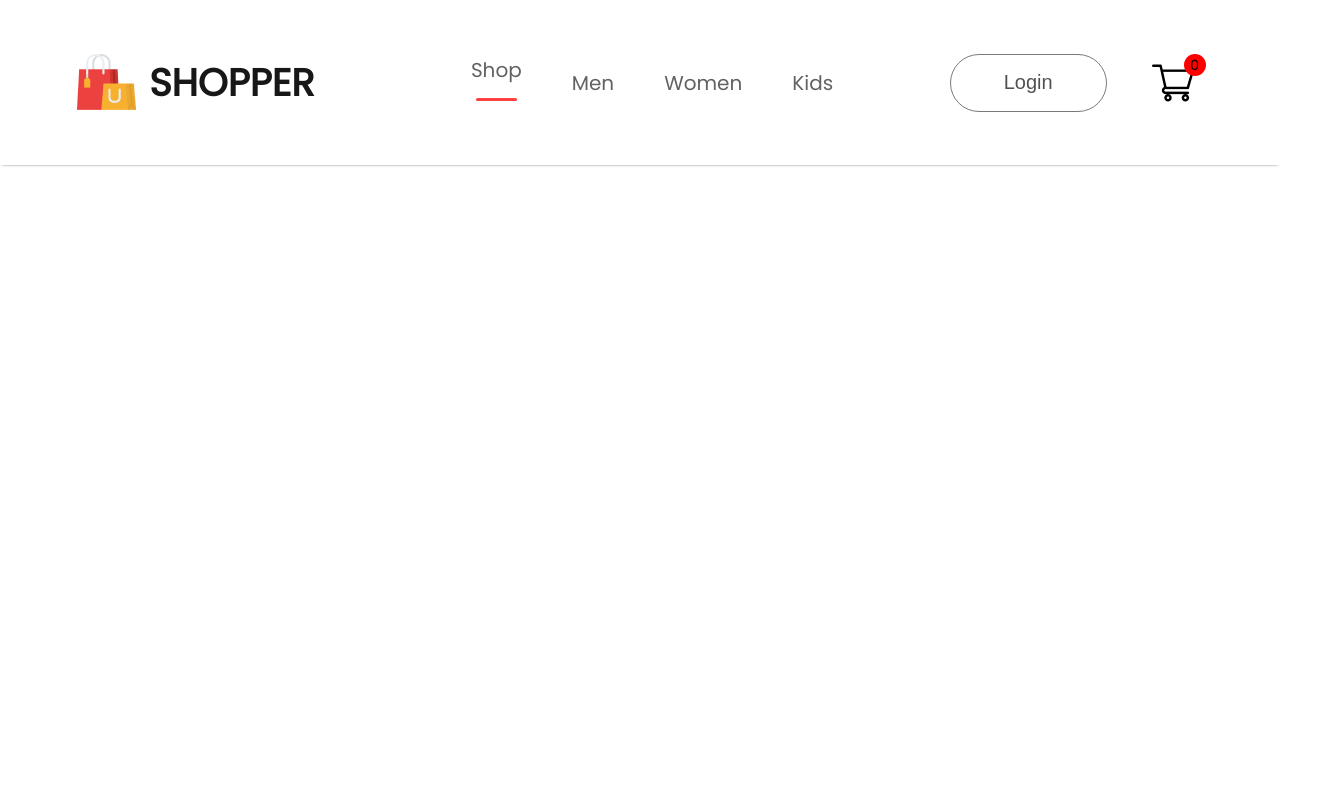
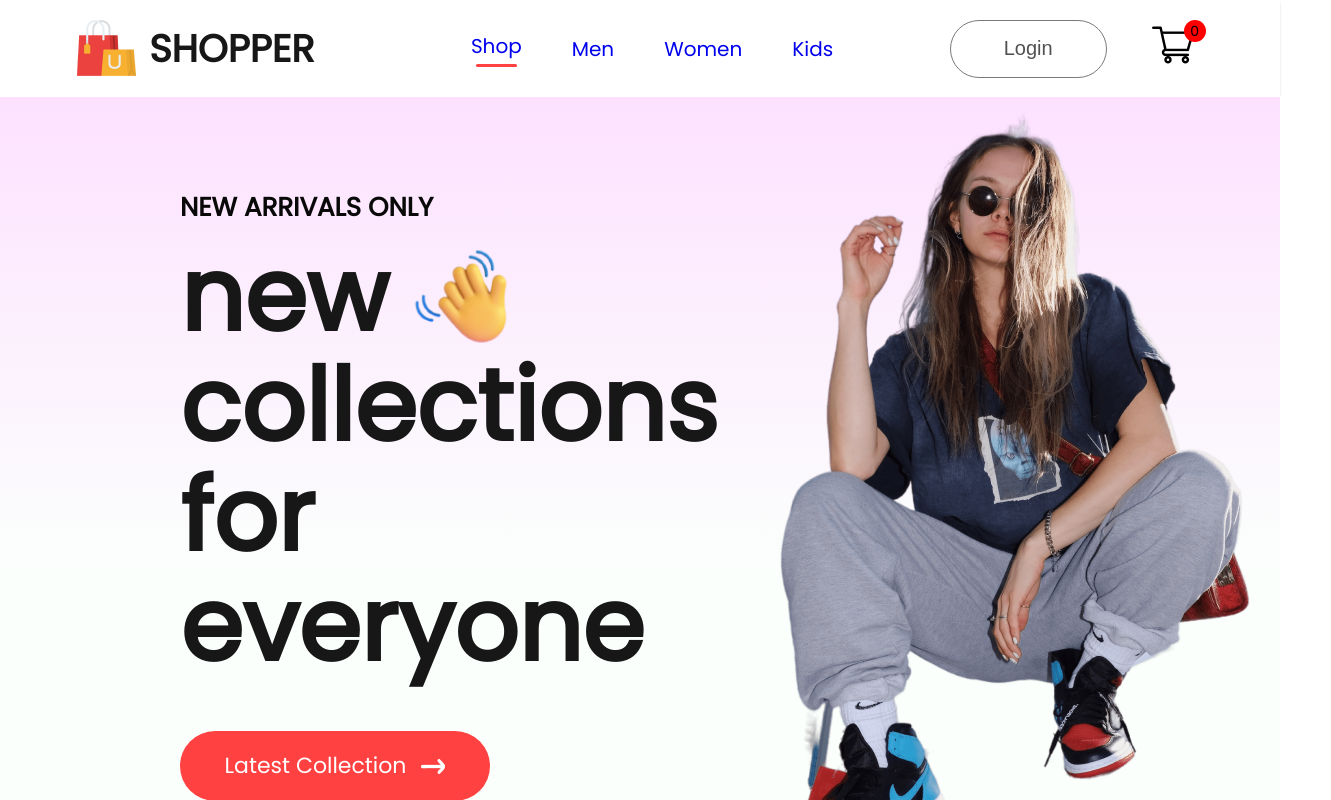
Before and after one commit to Rajul-29/E-Commerce, a React (Create React App) app in the folder frontend/: page / in a window 1280 px wide. Shown: the top 800 px of the page, 1331 px wide, since content can reach past the window. Built offline with nearby package versions, Linux system fonts and the light colour scheme.

Commit message:
Added routes and created components

```diff
--- a/frontend/src/App.js
+++ b/frontend/src/App.js
@@ -1,10 +1,30 @@
 import './App.css';
 import Navbar from './Components/Navbar/Navbar';
-
+import { BrowserRouter, Routes, Route } from 'react-router-dom';
+import Shop from "./Pages/Shop";
+import Cart from "./Pages/Cart";
+import Product from "./Pages/Product";
+import ShopCategory from "./Pages/ShopCategory";
+import LoginSignup from "./Pages/LoginSignup";
 function App() {
   return (
     <div>
+      <BrowserRouter>
       <Navbar/>
+      <Routes>
+        <Route path='/' element={<Shop/>}/>
+        <Route path='/mens' element={<ShopCategory category="men"/>}/>
+        <Route path='/womens' element={<ShopCategory category="women"/>}/>
+        <Route path='/kids' element={<ShopCategory category="kid"/>}/>
+
+        <Route path="/product" element={<Product/>}>
+          <Route path=':productId' element={<Product/>}/>
+        </Route>
+        <Route path='/cart' element={<Cart/>}/>
+        <Route path='/login' element={<LoginSignup/>}/>
+      </Routes>
+
+      </BrowserRouter>
     </div>
   );
 }
--- /dev/null
+++ b/frontend/src/Components/Hero/Hero.css
@@ -0,0 +1,52 @@
+.hero{
+    height: 100vh;
+    background: linear-gradient(180deg, #fde1ff, #e1ffea22 60%);
+    display: flex;
+}
+.hero-left{
+    flex: 1;
+    display: flex;
+    flex-direction: column;
+    justify-content: center;
+    gap: 20px;
+    padding-left: 180px;
+    line-height: 1.1;
+}
+.hero-left h2{
+    color: #090909;
+    font-size: 26px;
+    font-weight: 600;
+}
+.hero-left p{
+    color: #171717;
+    font-size: 100px;
+    font-weight: 700;
+}
+.hero-hand-icon{
+    display: flex;
+    align-items: center;
+    gap: 20px;
+}
+.hero-hand-icon img{
+    width: 105px;
+}
+.hero-latest-btn{
+    display: flex;
+    justify-content: center;
+    align-items: center;
+    gap: 15px;
+    width: 310px;
+    height: 70px;
+    border-radius: 75px;
+    margin-top: 30px;
+    background: #ff4141;
+    color: white;
+    font-size: 22px;
+    font-weight: 500;
+}
+.hero-right{
+    flex: 1;
+    display: flex;
+    align-items: center;
+    justify-content: center;
+}
--- /dev/null
+++ b/frontend/src/Components/Hero/Hero.jsx
@@ -0,0 +1,32 @@
+import React from 'react'
+import './Hero.css'
+import hand_icon from '../Assets/hand_icon.png'
+import arrow_icon from '../Assets/arrow.png'
+import hero_image from '../Assets/hero_image.png'
+
+const Hero = () => {
+  return (
+    <div className='hero'>
+        <div className="hero-left">
+            <h2>NEW ARRIVALS ONLY</h2>
+            <div>
+                <div className="hero-hand-icon">
+                    <p>new</p>
+                    <img src={hand_icon} alt="" />
+                </div>
+                <p>collections</p>
+                <p>for everyone</p>
+            </div>
+            <div className="hero-latest-btn">
+                <div>Latest Collection</div>
+                <img src={arrow_icon} alt="" />
+            </div>
+        </div>
+        <div className="hero-right">
+            <img src={hero_image} alt="" />
+        </div>
+    </div>
+  )
+}
+
+export default Hero
--- /dev/null
+++ b/frontend/src/Components/Items/Item.css
@@ -0,0 +1,25 @@
+.item{
+    width: 350px;
+}
+.item p{
+    margin: 6px 0;
+}
+.item-prices{
+    display: flex;
+    gap: 20px;
+}
+.item-price-new{
+    color: #374151;
+    font-size: 18px;
+    font-weight: 600;
+}
+.item-price-old{
+    color: #8c8c8c;
+    font-size: 18px;
+    font-weight: 500;
+    text-decoration: line-through;
+}
+.item:hover{
+    transform: scale(1.05);
+    transition: 0.6s;
+}
--- /dev/null
+++ b/frontend/src/Components/Items/Item.jsx
@@ -0,0 +1,20 @@
+import React from 'react'
+import './Item.css'
+const Item = (props) => {
+  return (
+    <div className='item'>
+        <img src={props.image} alt="" />
+        <p>{props.name}</p>
+        <div className="item-prices">
+            <div className="item-price-new">
+                {props.new_price}
+            </div>
+            <div className="item-price-old">
+                {props.old_price}
+            </div>
+        </div>
+    </div>
+  )
+}
+
+export default Item
--- a/frontend/src/Components/Navbar/Navbar.jsx
+++ b/frontend/src/Components/Navbar/Navbar.jsx
@@ -1,4 +1,5 @@
 import React, { useState } from 'react';
+import { Link } from 'react-router-dom';
 import './Navbar.css';
 
 import logo from '../Assets/logo.png';
@@ -14,14 +15,14 @@
                 <p>SHOPPER</p>
             </div>
             <ul className="nav-menu">
-                <li onClick={() => setMenu("shop")}>Shop{menu === "shop" ? <hr /> : null}</li>
-                <li onClick={() => setMenu("mens")}>Men{menu === "mens" ? <hr /> : null}</li>
-                <li onClick={() => setMenu("womens")}>Women{menu === "womens" ? <hr /> : null}</li>
-                <li onClick={() => setMenu("kids")}>Kids{menu === "kids" ? <hr /> : null}</li>
+                <li onClick={() => setMenu("shop")}><Link style={{ textDecoration: 'none' }} to='/'>Shop</Link>{menu === "shop" ? <hr /> : null}</li>
+                <li onClick={() => setMenu("mens")}><Link style={{ textDecoration: 'none' }} to='/mens'>Men</Link>{menu === "mens" ? <hr /> : null}</li>
+                <li onClick={() => setMenu("womens")}><Link style={{ textDecoration: 'none' }} to='/womens'>Women</Link>{menu === "womens" ? <hr /> : null}</li>
+                <li onClick={() => setMenu("kids")}><Link style={{ textDecoration: 'none' }} to='/kids'>Kids</Link>{menu === "kids" ? <hr /> : null}</li>
             </ul>
             <div className="nav-login-cart">
-                <button>Login</button>
-                <img src={cart_icon} alt="Cart Icon" />
+                <Link to='/login'><button>Login</button></Link>
+                <Link to='/cart'><img src={cart_icon} alt="Cart Icon" /></Link>
                 <div className="nav-cart-count">0</div>
             </div>
         </div>
--- /dev/null
+++ b/frontend/src/Components/Popular/Popular.jsx
@@ -0,0 +1,19 @@
+import React from 'react'
+import './Popular.css'
+import Item from '../Items/Item'
+import data_product from '../Assets/data'
+const Popular = () => {
+  return (
+    <div className='popular'>
+        <h1>POPULAR IN WOMEN</h1>
+        <hr />
+        <div className="popular-item">
+            {data_product.map((item, i)=>{
+                return <Item key={i} id={item.id} name={item.name} image={item.image} new_price={item.new_price} old_price={item.old_price}/>
+            })}
+        </div>
+    </div>
+  )
+}
+
+export default Popular
--- a/frontend/src/Pages/Shop.jsx
+++ b/frontend/src/Pages/Shop.jsx
@@ -1,9 +1,12 @@
 import React from 'react'
+import Hero from '../Components/Hero/Hero'
+import Popular from '../Components/Popular/Popular'
 
 const Shop = () => {
   return (
     <div>
-
+        <Hero/>
+        <Popular/>
     </div>
   )
 }
--- a/frontend/src/index.css
+++ b/frontend/src/index.css
@@ -1,3 +1,6 @@
+*{
+  margin: 0;
+}
 body {
   margin: 0;
   font-family: -apple-system, BlinkMacSystemFont, 'Segoe UI', 'Roboto', 'Oxygen',
--- /dev/null
+++ b/package.json
@@ -0,0 +1,5 @@
+{
+  "dependencies": {
+    "react-router-dom": "^6.26.1"
+  }
+}
```
Also changed, not shown: frontend/src/Components/Popular/Popular.css (added), 1 other file (tests, documents, lock files or other folders).
